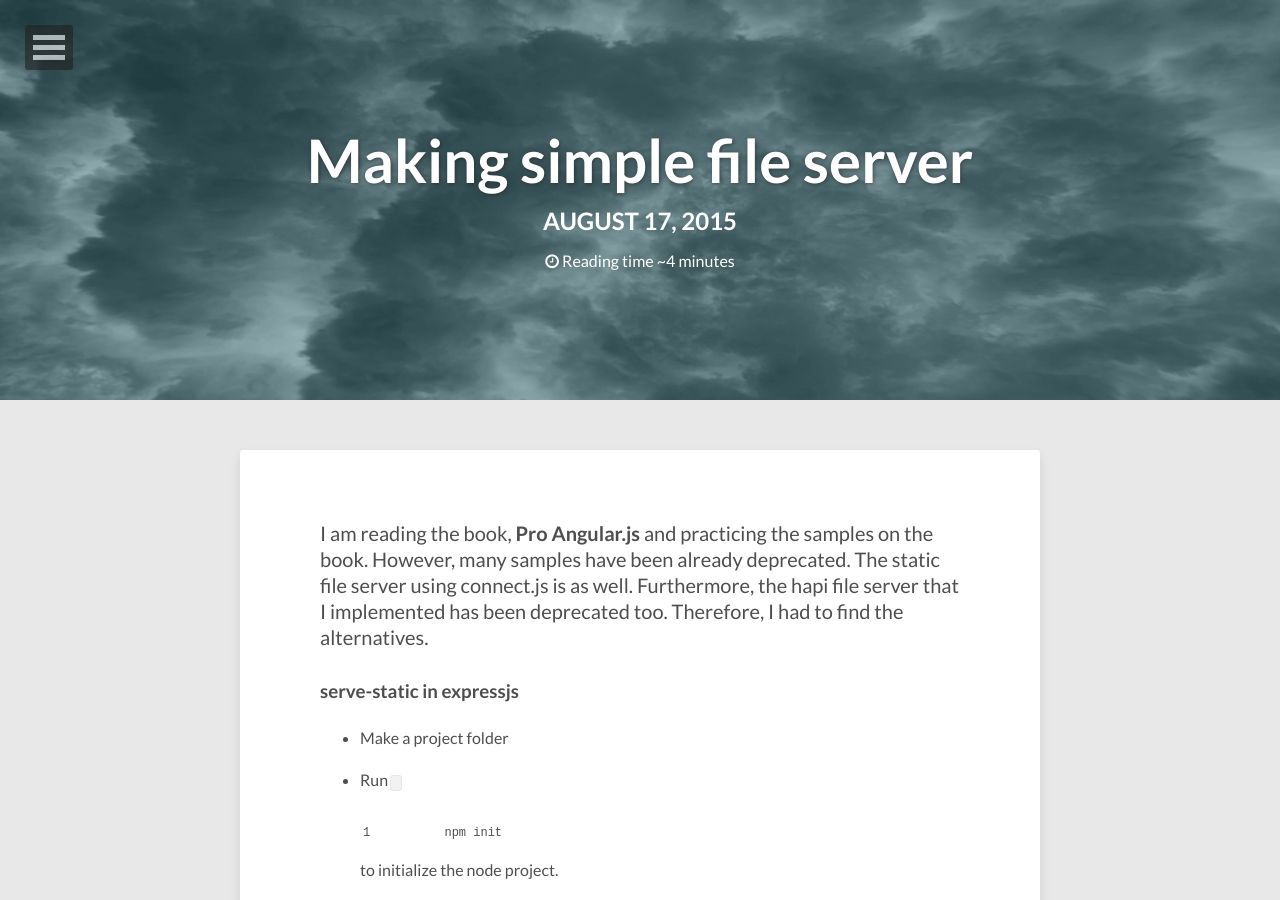
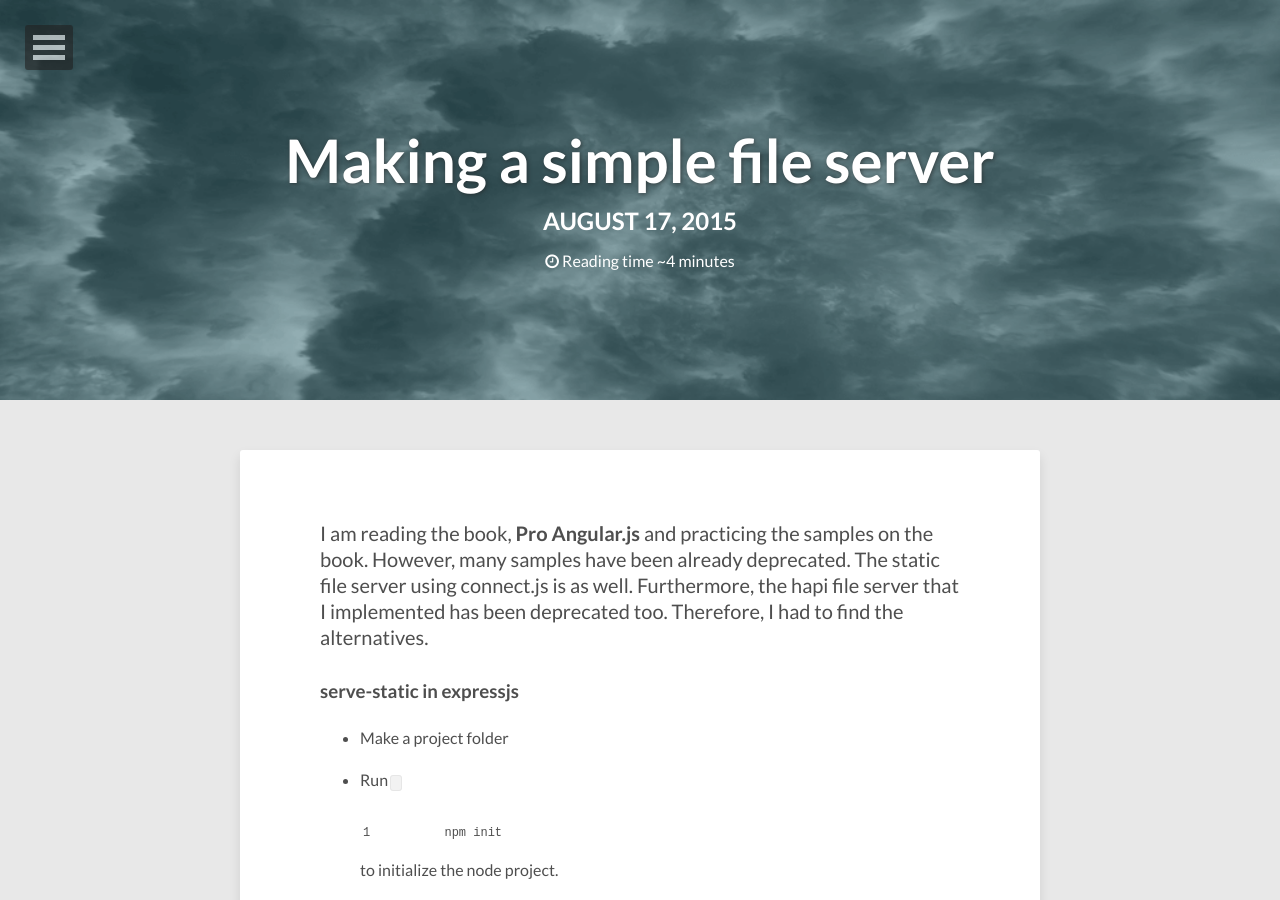
Before and after one commit to dakoo/dakoo.github.io, a Jekyll site: the page built from _posts/2015-08-17-simple-file-server.md, in a window 1280 px wide and 900 px high. Built offline with Jekyll 4.4.1, drawn with Linux system fonts in a browser that asks for light colours; nearby versions of some CDN libraries; comment, search, counter and statistics services are not loaded.

Commit message:
no message

```diff
--- a/_posts/2015-08-17-simple-file-server.md
+++ b/_posts/2015-08-17-simple-file-server.md
@@ -1,7 +1,7 @@
 ---
 layout: post
-title: Making simple file server
-description: Making simple file server
+title: Making a simple file server
+description: Making a simple file server
 modified: 2015-08-17
 tags: [javascript, backend, node]
 image:
```
